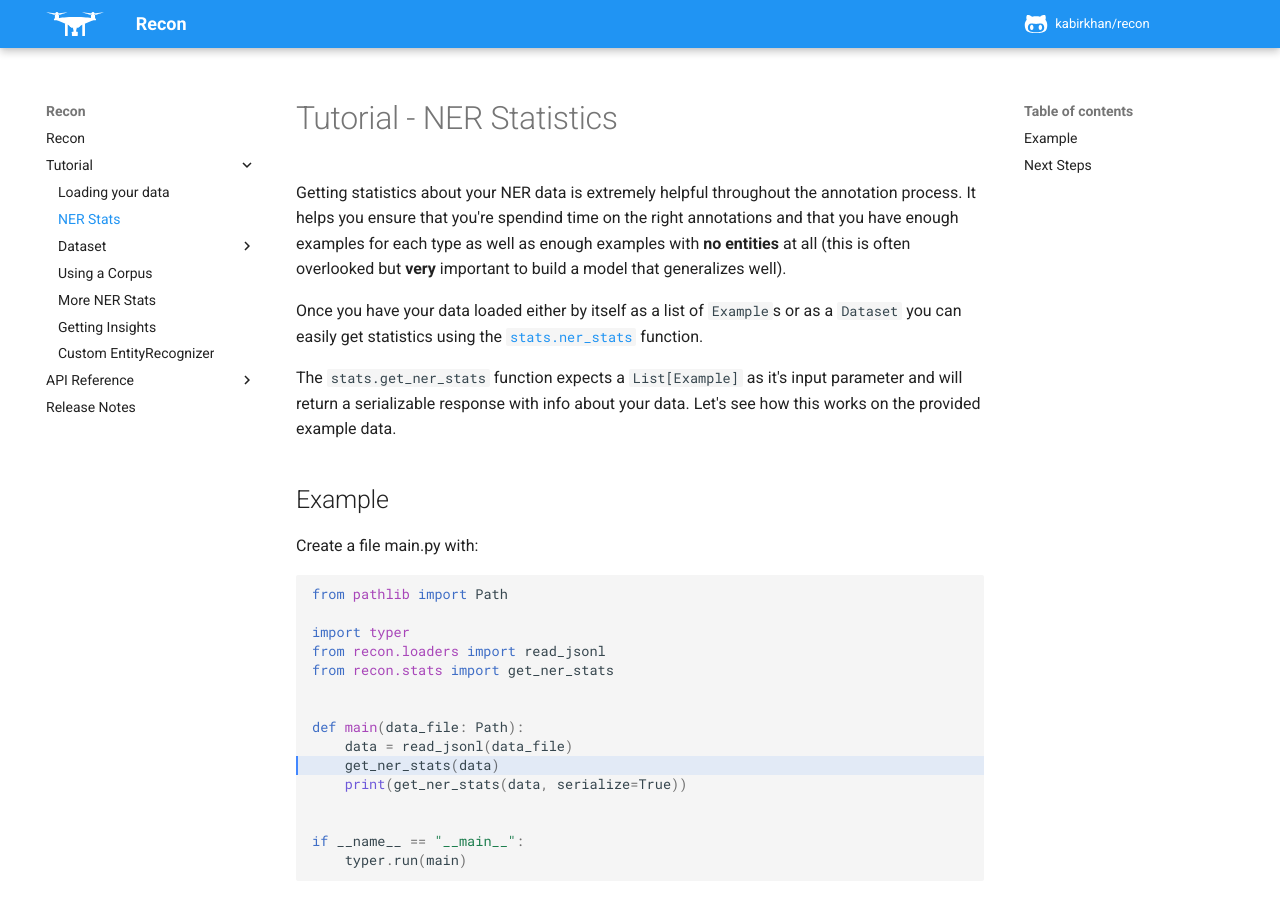
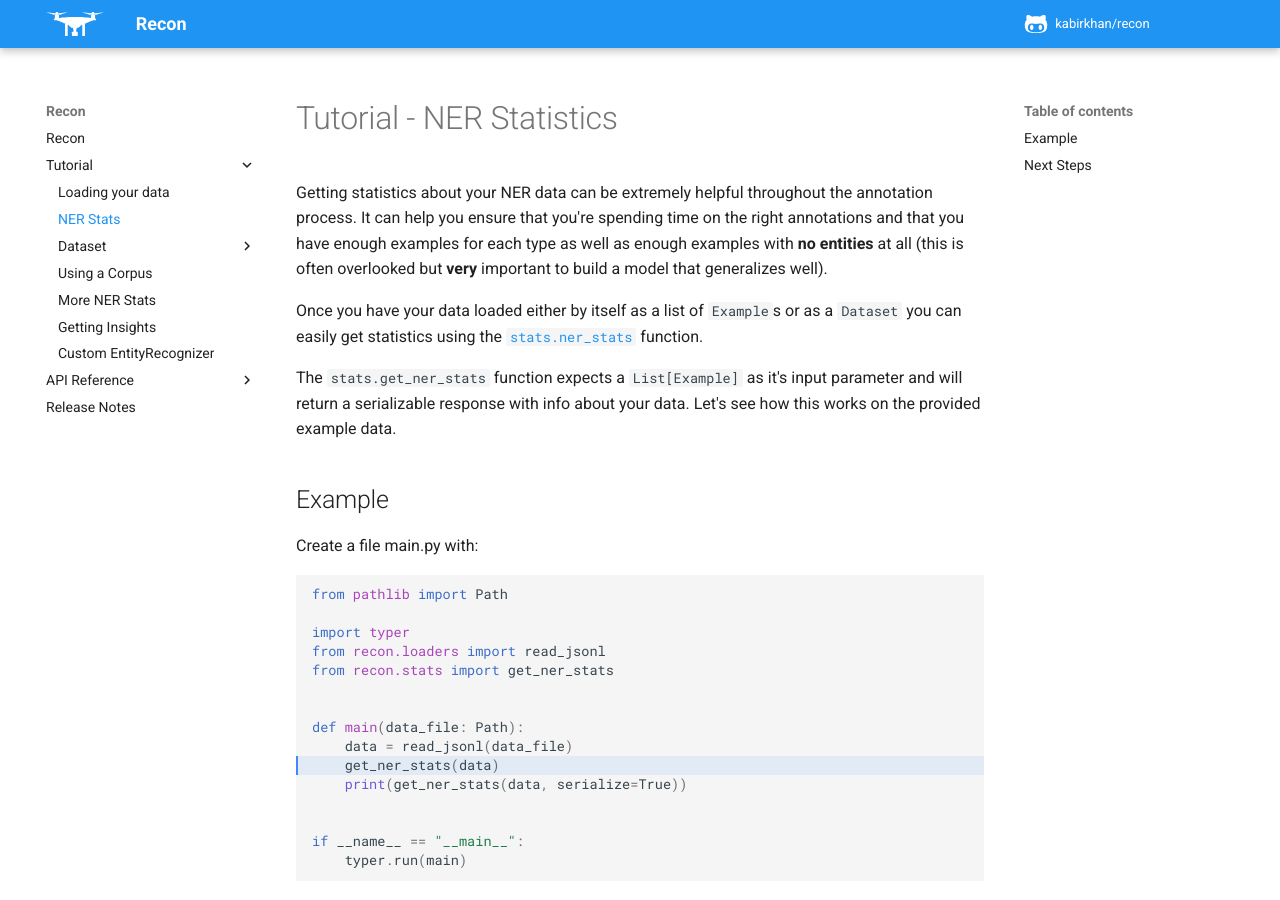
Before and after one commit to kabirkhan/recon, an MkDocs documentation site: the page built from docs/tutorial/2_ner_stats.md, in a window 1280 px wide and 900 px high. Built offline with MkDocs 1.6.1 and Material for MkDocs 9.7.7, drawn with Linux system fonts in a browser that asks for light colours; comment, search, counter and statistics services are not loaded.

Commit message:
update tutorial docs overview

```diff
--- a/docs/tutorial/2_ner_stats.md
+++ b/docs/tutorial/2_ner_stats.md
@@ -1,6 +1,6 @@
 # Tutorial - NER Statistics
 
-Getting statistics about your NER data is extremely helpful throughout the annotation process. It helps you ensure that you're spendind time on the right annotations and that you have enough examples for each type as well as enough examples with **no entities** at all (this is often overlooked but **very** important to build a model that generalizes well).
+Getting statistics about your NER data can be extremely helpful throughout the annotation process. It can help you ensure that you're spending time on the right annotations and that you have enough examples for each type as well as enough examples with **no entities** at all (this is often overlooked but **very** important to build a model that generalizes well).
 
 Once you have your data loaded either by itself as a list of `Example`s or as a `Dataset` you can easily get statistics using the [`stats.ner_stats`](../../api/stats#ner_stats) function.
 
```
